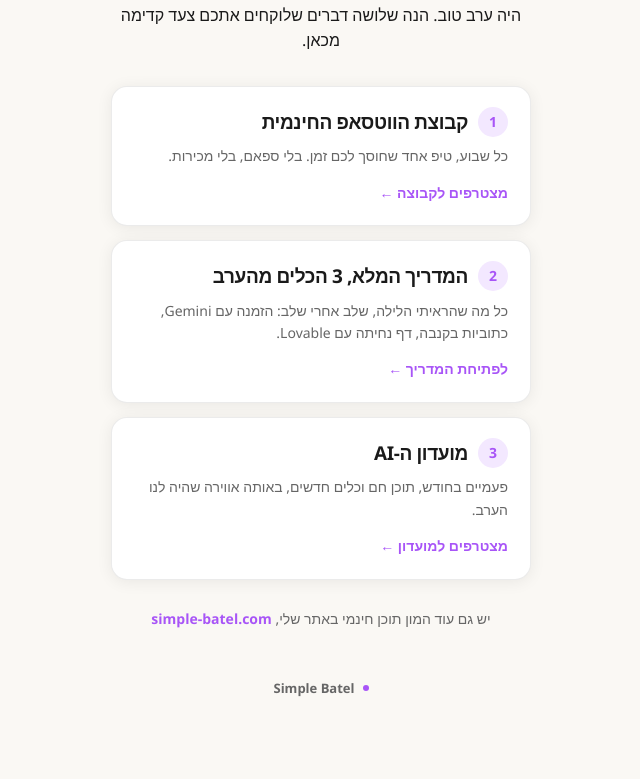
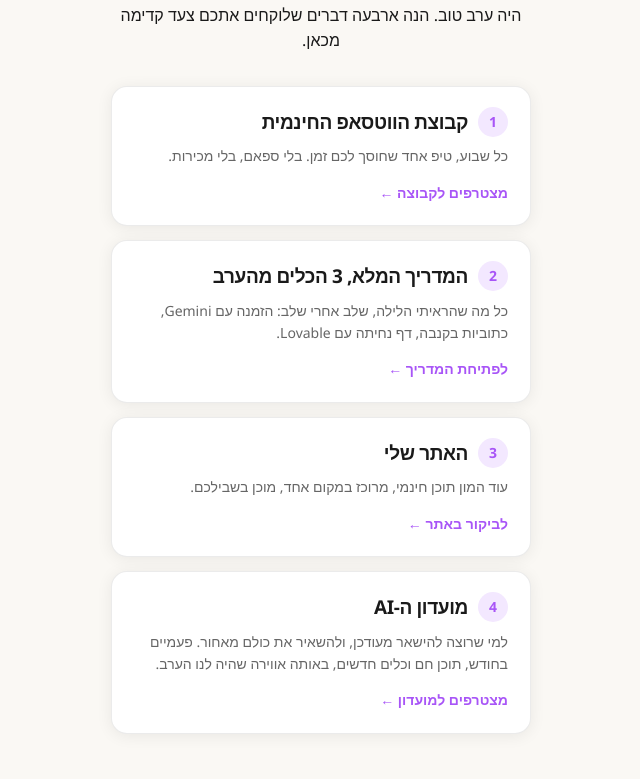
Before and after one commit to abitbulbatel-del/gifts, a plain HTML site: page index.html in a window 1280 px wide. Shown: the part 195-974 px from the top of the page, without its empty margins (319-959 px from the left). Before the commit the page ends 894 px from the top, so only its background shows below. Drawn offline with Linux system fonts and the light colour scheme.

Commit message:
Add files via upload

```diff
--- a/index.html
+++ b/index.html
@@ -3,7 +3,7 @@
 <head>
 <meta charset="UTF-8" />
 <meta name="viewport" content="width=device-width, initial-scale=1" />
-<title>3 מתנות מהערב, Simple Batel</title>
+<title>4 מתנות מהערב, Simple Batel</title>
 <style>
   *,*::before,*::after{box-sizing:border-box;}
   html,body{margin:0;padding:0;height:100%;}
@@ -88,8 +88,8 @@
 <div class="wrap">
   <span class="tag">מהערב שלנו</span>
   <div class="divider"></div>
-  <h1>3 מתנות, בלי לשלם שקל</h1>
-  <p class="intro">היה ערב טוב. הנה שלושה דברים שלוקחים אתכם צעד קדימה מכאן.</p>
+  <h1>4 מתנות, בלי לשלם שקל</h1>
+  <p class="intro">היה ערב טוב. הנה ארבעה דברים שלוקחים אתכם צעד קדימה מכאן.</p>
 
   <div class="gifts">
     <a class="gift" href="https://chat.whatsapp.com/Bkm4aklzQB02Ddx6qTbdhk" target="_blank" rel="noopener">
@@ -110,17 +110,24 @@
       <span class="cta">לפתיחת המדריך</span>
     </a>
 
+    <a class="gift" href="https://simple-batel.com" target="_blank" rel="noopener">
+      <div class="gift-head">
+        <span class="num">3</span>
+        <h2>האתר שלי</h2>
+      </div>
+      <p>עוד המון תוכן חינמי, מרוכז במקום אחד, מוכן בשבילכם.</p>
+      <span class="cta">לביקור באתר</span>
+    </a>
+
     <a class="gift" href="https://simple.fillout.com/ai" target="_blank" rel="noopener">
       <div class="gift-head">
-        <span class="num">3</span>
+        <span class="num">4</span>
         <h2>מועדון ה-AI</h2>
       </div>
-      <p>פעמיים בחודש, תוכן חם וכלים חדשים, באותה אווירה שהיה לנו הערב.</p>
+      <p>למי שרוצה להישאר מעודכן, ולהשאיר את כולם מאחור. פעמיים בחודש, תוכן חם וכלים חדשים, באותה אווירה שהיה לנו הערב.</p>
       <span class="cta">מצטרפים למועדון</span>
     </a>
   </div>
-
-  <p class="bonus">יש גם עוד המון תוכן חינמי באתר שלי, <a href="https://simple-batel.com" target="_blank" rel="noopener">simple-batel.com</a></p>
 
   <div class="footer-mark"><span class="dot"></span>Simple Batel</div>
 </div>
```
